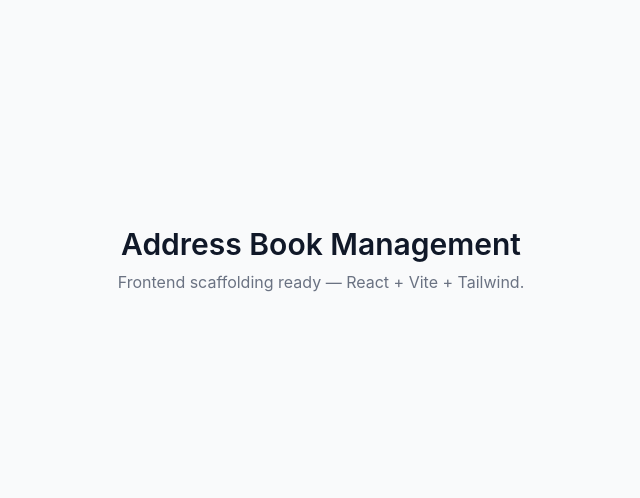
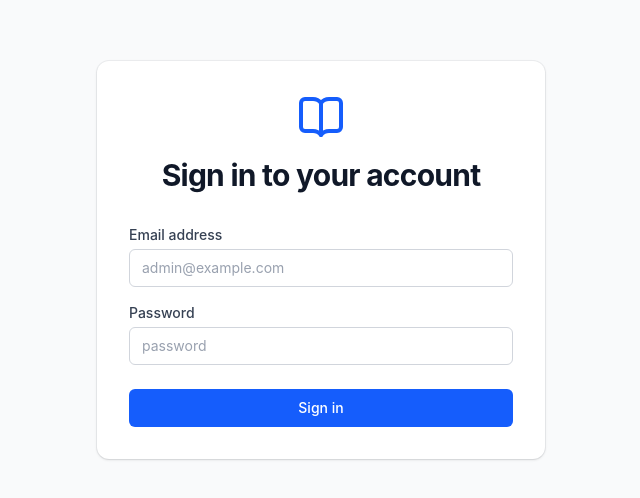
Before and after one commit to Sakib-Radh/address-book-management, a React app in the folder frontend/: page /login in a window 1280 px wide. Shown: the part 140-638 px from the top of the page, without its empty margins (319-959 px from the left). Built offline with nearby package versions, Linux system fonts and the light colour scheme; no server answers; the HTML template or start-up script is replaced by a standard one.

Commit message:
feat(frontend): setup foundational react app and authentication for Phase 3

```diff
--- a/frontend/package.json
+++ b/frontend/package.json
@@ -11,8 +11,11 @@
   },
   "dependencies": {
     "@tailwindcss/vite": "^4.3.3",
+    "axios": "^1.18.1",
+    "lucide-react": "^1.26.0",
     "react": "^19.2.7",
     "react-dom": "^19.2.7",
+    "react-router-dom": "^7.18.1",
     "tailwindcss": "^4.3.3"
   },
   "devDependencies": {
--- a/frontend/src/App.jsx
+++ b/frontend/src/App.jsx
@@ -1,16 +1,27 @@
+import { BrowserRouter, Routes, Route, Navigate } from 'react-router-dom';
+import { AuthProvider } from './contexts/AuthContext';
+import ProtectedRoute from './components/ProtectedRoute';
+import Layout from './components/Layout';
+import Login from './pages/Login';
+import Dashboard from './pages/Dashboard';
+
 function App() {
   return (
-    <div className="flex min-h-screen items-center justify-center bg-gray-50 text-gray-800">
-      <div className="text-center">
-        <h1 className="text-3xl font-semibold text-gray-900">
-          Address Book Management
-        </h1>
-        <p className="mt-2 text-gray-500">
-          Frontend scaffolding ready — React + Vite + Tailwind.
-        </p>
-      </div>
-    </div>
-  )
+    <AuthProvider>
+      <BrowserRouter>
+        <Routes>
+          <Route path="/login" element={<Login />} />
+
+          <Route element={<ProtectedRoute />}>
+            <Route element={<Layout />}>
+              <Route path="/" element={<Dashboard />} />
+              <Route path="*" element={<Navigate to="/" replace />} />
+            </Route>
+          </Route>
+        </Routes>
+      </BrowserRouter>
+    </AuthProvider>
+  );
 }
 
-export default App
+export default App;
--- /dev/null
+++ b/frontend/src/components/Layout.jsx
@@ -0,0 +1,45 @@
+import { Outlet, useNavigate } from 'react-router-dom';
+import { useAuth } from '../contexts/AuthContext';
+import { LogOut, BookOpen } from 'lucide-react';
+
+export default function Layout() {
+  const { user, logout } = useAuth();
+  const navigate = useNavigate();
+
+  const handleLogout = async () => {
+    await logout();
+    navigate('/login');
+  };
+
+  return (
+    <div className="min-h-screen bg-gray-50 text-gray-900">
+      <header className="bg-white shadow-sm sticky top-0 z-10">
+        <div className="mx-auto max-w-7xl px-4 sm:px-6 lg:px-8">
+          <div className="flex h-16 items-center justify-between">
+            <div className="flex items-center gap-2">
+              <BookOpen className="h-6 w-6 text-blue-600" />
+              <h1 className="text-xl font-semibold">Address Book</h1>
+            </div>
+
+            <div className="flex items-center gap-4">
+              <span className="text-sm text-gray-600 hidden sm:inline-block">
+                {user?.name || user?.email}
+              </span>
+              <button
+                onClick={handleLogout}
+                className="flex items-center gap-2 rounded-md bg-gray-100 px-3 py-2 text-sm font-medium text-gray-700 hover:bg-gray-200 transition-colors"
+              >
+                <LogOut className="h-4 w-4" />
+                <span className="hidden sm:inline-block">Logout</span>
+              </button>
+            </div>
+          </div>
+        </div>
+      </header>
+
+      <main className="mx-auto max-w-7xl px-4 sm:px-6 lg:px-8 py-8">
+        <Outlet />
+      </main>
+    </div>
+  );
+}
--- /dev/null
+++ b/frontend/src/components/ProtectedRoute.jsx
@@ -0,0 +1,20 @@
+import { Navigate, Outlet } from 'react-router-dom';
+import { useAuth } from '../contexts/AuthContext';
+
+export default function ProtectedRoute() {
+  const { token, loading } = useAuth();
+
+  if (loading) {
+    return (
+      <div className="flex min-h-screen items-center justify-center bg-gray-50">
+        <div className="text-gray-500">Loading...</div>
+      </div>
+    );
+  }
+
+  if (!token) {
+    return <Navigate to="/login" replace />;
+  }
+
+  return <Outlet />;
+}
--- /dev/null
+++ b/frontend/src/contexts/AuthContext.jsx
@@ -0,0 +1,66 @@
+import { createContext, useContext, useState, useEffect } from 'react';
+import axios from '../lib/axios';
+
+const AuthContext = createContext();
+
+export const AuthProvider = ({ children }) => {
+  const [user, setUser] = useState(null);
+  const [token, setToken] = useState(localStorage.getItem('auth_token') || null);
+  const [loading, setLoading] = useState(true);
+
+  useEffect(() => {
+    if (token) {
+      fetchUser();
+    } else {
+      setLoading(false);
+    }
+  }, [token]);
+
+  const fetchUser = async () => {
+    try {
+      const response = await axios.get('/me');
+      setUser(response.data.data);
+    } catch (error) {
+      console.error('Failed to fetch user', error);
+      // token is invalid, let the axios interceptor handle the redirect/logout
+      setToken(null);
+      setUser(null);
+    } finally {
+      setLoading(false);
+    }
+  };
+
+  const login = async (credentials) => {
+    const response = await axios.post('/login', credentials);
+    const newToken = response.data.data?.token;
+    const userData = response.data.data?.user;
+    if (newToken) {
+      localStorage.setItem('auth_token', newToken);
+      setToken(newToken);
+      setUser(userData);
+    }
+    return response.data;
+  };
+
+  const logout = async () => {
+    try {
+      if (token) {
+        await axios.post('/logout');
+      }
+    } catch (error) {
+      console.error('Logout error', error);
+    } finally {
+      localStorage.removeItem('auth_token');
+      setToken(null);
+      setUser(null);
+    }
+  };
+
+  return (
+    <AuthContext.Provider value={{ user, token, loading, login, logout }}>
+      {children}
+    </AuthContext.Provider>
+  );
+};
+
+export const useAuth = () => useContext(AuthContext);
--- /dev/null
+++ b/frontend/src/lib/axios.js
@@ -0,0 +1,37 @@
+import axios from 'axios';
+
+const axiosInstance = axios.create({
+  baseURL: import.meta.env.VITE_API_BASE_URL,
+  headers: {
+    'Accept': 'application/json',
+    'Content-Type': 'application/json',
+  },
+});
+
+// Request interceptor to add the auth token
+axiosInstance.interceptors.request.use(
+  (config) => {
+    const token = localStorage.getItem('auth_token');
+    if (token) {
+      config.headers.Authorization = `Bearer ${token}`;
+    }
+    return config;
+  },
+  (error) => Promise.reject(error)
+);
+
+// Response interceptor to handle 401 Unauthorized
+axiosInstance.interceptors.response.use(
+  (response) => response,
+  (error) => {
+    if (error.response && error.response.status === 401) {
+      localStorage.removeItem('auth_token');
+      if (window.location.pathname !== '/login') {
+        window.location.href = '/login';
+      }
+    }
+    return Promise.reject(error);
+  }
+);
+
+export default axiosInstance;
--- /dev/null
+++ b/frontend/src/pages/Dashboard.jsx
@@ -0,0 +1,12 @@
+import React from 'react';
+
+export default function Dashboard() {
+  return (
+    <div className="rounded-lg bg-white p-6 shadow-sm ring-1 ring-gray-900/5">
+      <h2 className="text-2xl font-semibold mb-4">Address Book Dashboard</h2>
+      <p className="text-gray-600">
+        Welcome to your address book. Address book list and form will be implemented here in Phase 4.
+      </p>
+    </div>
+  );
+}
--- /dev/null
+++ b/frontend/src/pages/Login.jsx
@@ -0,0 +1,114 @@
+import { useState } from 'react';
+import { useNavigate } from 'react-router-dom';
+import { useAuth } from '../contexts/AuthContext';
+import { BookOpen, AlertCircle } from 'lucide-react';
+
+export default function Login() {
+  const [email, setEmail] = useState('');
+  const [password, setPassword] = useState('');
+  const [error, setError] = useState('');
+  const [isSubmitting, setIsSubmitting] = useState(false);
+  const navigate = useNavigate();
+  const { login } = useAuth();
+
+  const handleSubmit = async (e) => {
+    e.preventDefault();
+    setError('');
+    setIsSubmitting(true);
+
+    try {
+      await login({ email, password });
+      navigate('/');
+    } catch (err) {
+      if (err.response?.status === 422) {
+        // Validation errors or invalid credentials
+        const msg = err.response.data.message || 'Invalid credentials';
+        // Check if there are specific field errors
+        if (err.response.data.errors) {
+          const firstError = Object.values(err.response.data.errors)[0][0];
+          setError(firstError || msg);
+        } else {
+          setError(msg);
+        }
+      } else {
+        setError('Something went wrong. Please try again.');
+      }
+    } finally {
+      setIsSubmitting(false);
+    }
+  };
+
+  return (
+    <div className="flex min-h-screen items-center justify-center bg-gray-50 px-4 sm:px-6 lg:px-8 text-gray-900">
+      <div className="w-full max-w-md space-y-8 bg-white p-8 rounded-xl shadow-sm ring-1 ring-gray-900/5">
+        <div className="flex flex-col items-center justify-center">
+          <BookOpen className="h-12 w-12 text-blue-600 mb-4" />
+          <h2 className="text-center text-3xl font-bold tracking-tight text-gray-900">
+            Sign in to your account
+          </h2>
+        </div>
+
+        {error && (
+          <div className="rounded-md bg-red-50 p-4 border border-red-200">
+            <div className="flex items-center">
+              <AlertCircle className="h-5 w-5 text-red-500 mr-2" />
+              <div className="text-sm text-red-700">{error}</div>
+            </div>
+          </div>
+        )}
+
+        <form className="mt-8 space-y-6" onSubmit={handleSubmit}>
+          <div className="space-y-4">
+            <div>
+              <label htmlFor="email" className="block text-sm font-medium text-gray-700">
+                Email address
+              </label>
+              <div className="mt-1">
+                <input
+                  id="email"
+                  name="email"
+                  type="email"
+                  autoComplete="email"
+                  required
+                  value={email}
+                  onChange={(e) => setEmail(e.target.value)}
+                  className="block w-full appearance-none rounded-md border border-gray-300 px-3 py-2 text-gray-900 placeholder-gray-400 focus:border-blue-500 focus:outline-none focus:ring-blue-500 sm:text-sm"
+                  placeholder="admin@example.com"
+                />
+              </div>
+            </div>
+
+            <div>
+              <label htmlFor="password" className="block text-sm font-medium text-gray-700">
+                Password
+              </label>
+              <div className="mt-1">
+                <input
+                  id="password"
+                  name="password"
+                  type="password"
+                  autoComplete="current-password"
+                  required
+                  value={password}
+                  onChange={(e) => setPassword(e.target.value)}
+                  className="block w-full appearance-none rounded-md border border-gray-300 px-3 py-2 text-gray-900 placeholder-gray-400 focus:border-blue-500 focus:outline-none focus:ring-blue-500 sm:text-sm"
+                  placeholder="password"
+                />
+              </div>
+            </div>
+          </div>
+
+          <div>
+            <button
+              type="submit"
+              disabled={isSubmitting}
+              className="group relative flex w-full justify-center rounded-md border border-transparent bg-blue-600 py-2 px-4 text-sm font-medium text-white hover:bg-blue-700 focus:outline-none focus:ring-2 focus:ring-blue-500 focus:ring-offset-2 disabled:opacity-70 disabled:cursor-not-allowed transition-colors"
+            >
+              {isSubmitting ? 'Signing in...' : 'Sign in'}
+            </button>
+          </div>
+        </form>
+      </div>
+    </div>
+  );
+}
```
Also changed, not shown: 1 other file (tests, documents, lock files or other folders).
